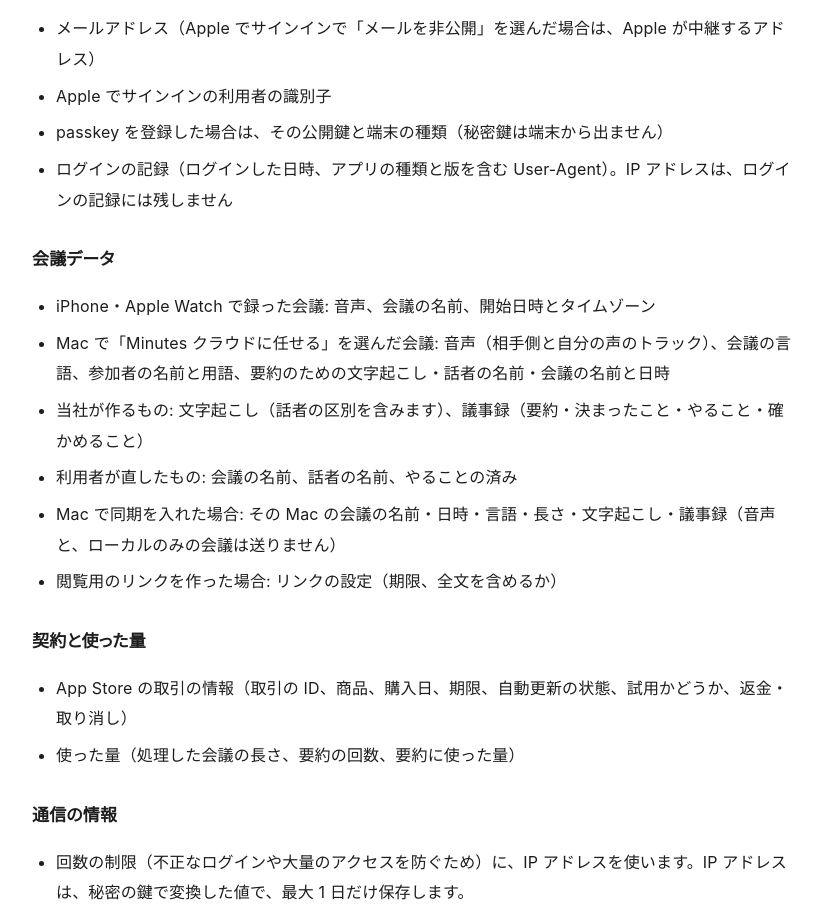
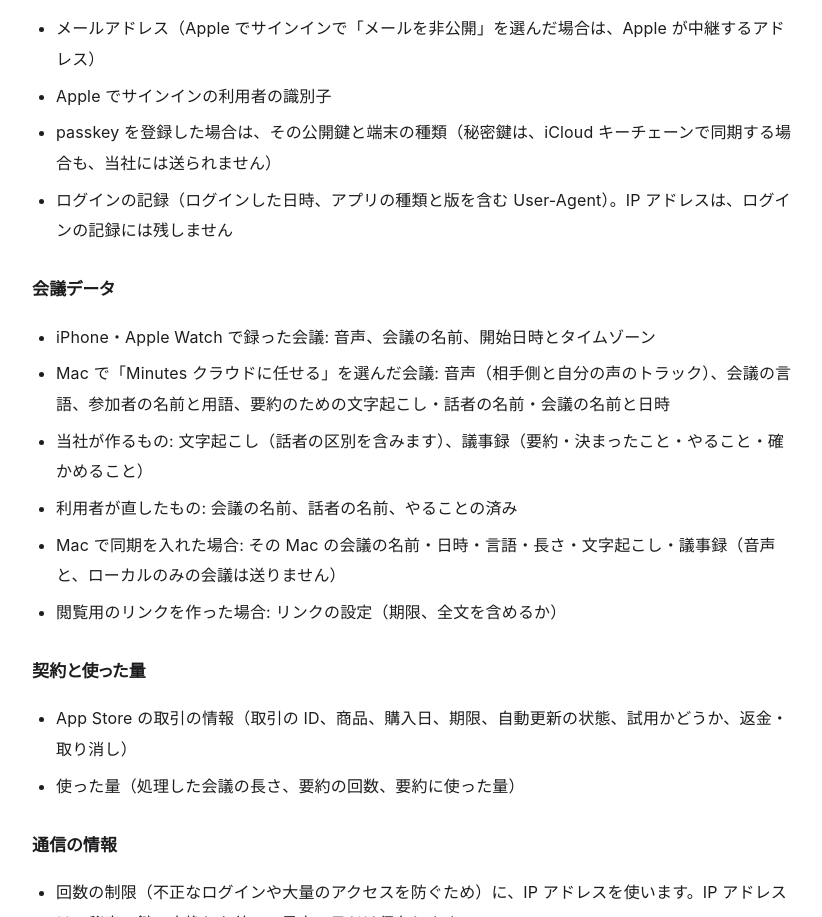
Before and after one commit to pictors/minutes, a website: page site/privacy/index.html in a window 1280 px wide. Shown: the part 1251-2168 px from the top of the page, without its empty margins (224-1046 px from the left). Drawn offline with nearby package versions, Linux system fonts and the light colour scheme; files that its build step writes are made by us from their sources.

Commit message:
プライバシーポリシー: passkey の秘密鍵の一文を正す
iCloud キーチェーンの passkey は、利用者の端末どうしで暗号化して同期されるので、
「秘密鍵は端末から出ません」ではなく「秘密鍵は、iCloud キーチェーンで同期する場合も、当社には送られません」と書く。

```diff
--- a/site/privacy/index.html
+++ b/site/privacy/index.html
@@ -66,7 +66,7 @@
 <ul>
 <li>メールアドレス（Apple でサインインで「メールを非公開」を選んだ場合は、Apple が中継するアドレス）</li>
 <li>Apple でサインインの利用者の識別子</li>
-<li>passkey を登録した場合は、その公開鍵と端末の種類（秘密鍵は端末から出ません）</li>
+<li>passkey を登録した場合は、その公開鍵と端末の種類（秘密鍵は、iCloud キーチェーンで同期する場合も、当社には送られません）</li>
 <li>ログインの記録（ログインした日時、アプリの種類と版を含む User-Agent）。IP アドレスは、ログインの記録には残しません</li>
 </ul>
 <h3>会議データ</h3>
```
